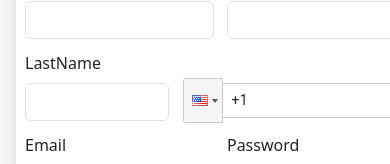
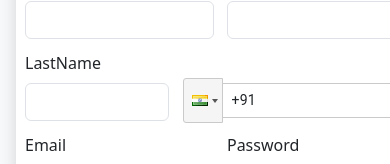
Before and after one commit to mmsbits2023/GoldenMProject, a React (Create React App) app in the folder goldenm-frontend/: page /register in a window 390 px wide. Shown: the part 283-447 px from the top of the page. Built offline with nearby package versions, Linux system fonts and the light colour scheme.

Commit message:
phonenumber with country code

```diff
--- a/goldenm-frontend/src/Pages/InvestorRegister.js
+++ b/goldenm-frontend/src/Pages/InvestorRegister.js
@@ -72,10 +72,14 @@ const countryOptions = Object.keys(countries).map((countryCode) => ({
                       <input type="text" name="phoneNumber" className="form-control" id="PhoneNumberId" //autocomplete="off"
   />
   </div>*/}
-                        <PhoneInput className='selecte-data'
-        country={'us'} // Default country (you can set to any country code)
-        value={phoneNumber}
-        onChange={handleOnChange}
+
+
+                      <PhoneInput className='selecte-data'
+                         placeholder='Enter phone number'
+                        country={'in'} // Default country (you can set to any country code)
+                        value={phoneNumber}
+                          onChange={handleOnChange}
+
       />
 
 
```
